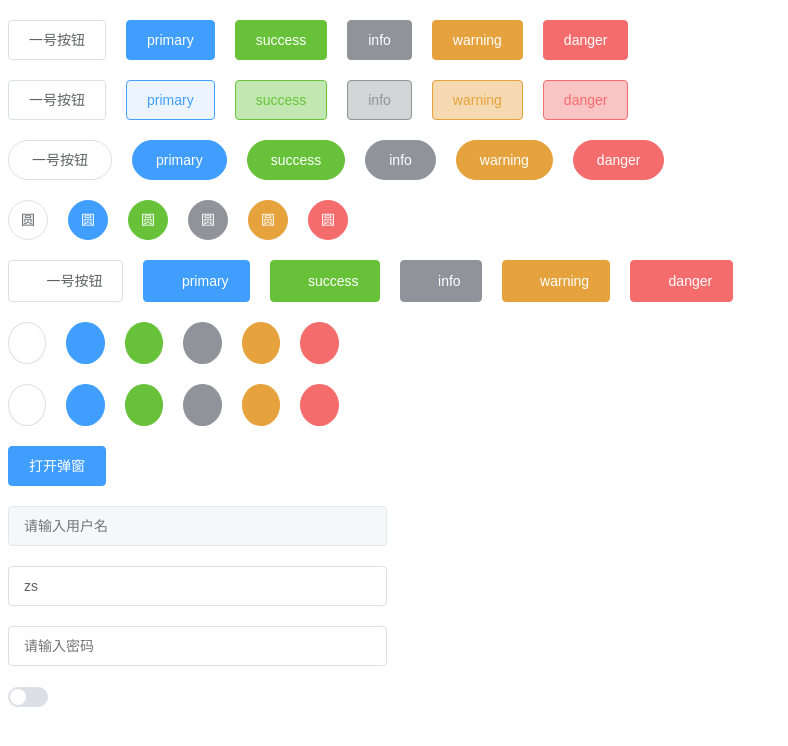
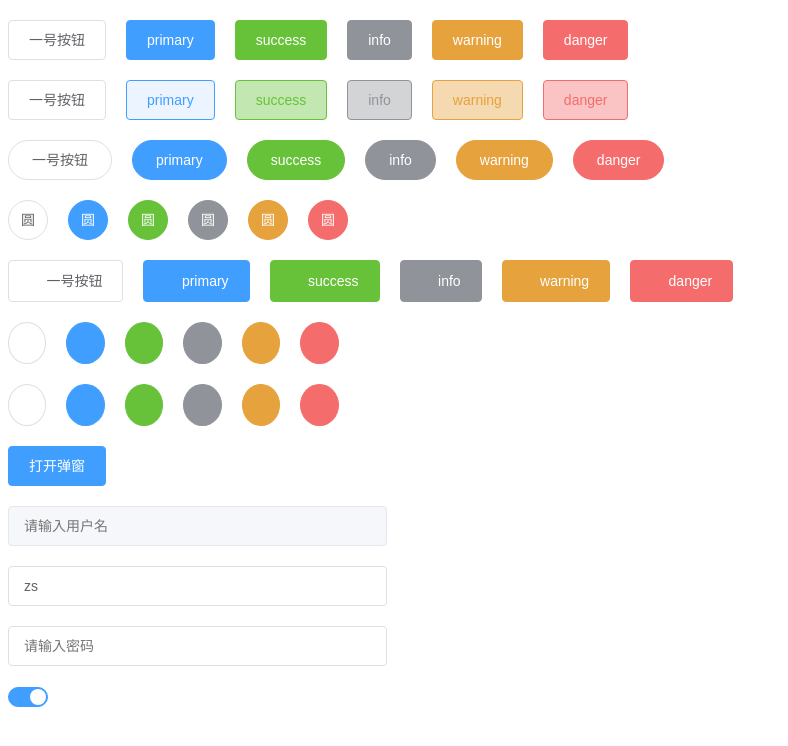
Before and after one commit to swaggylc/lc-ui, a Vue app: page / in a window 1280 px wide. Shown: the top 746 px of the page, without its empty margins (0-788 px from the left). Built offline with nearby package versions, Linux system fonts and the light colour scheme; a web font is replaced by a local one.

Commit message:
完成v-model的双向绑定与添加动态样式

```diff
--- a/src/App.vue
+++ b/src/App.vue
@@ -99,7 +99,7 @@
   </div>
   <div class="row">
     <div class="col">
-      <lc-switch></lc-switch>
+      <lc-switch v-model="switchActive" :name="switchName"></lc-switch>
     </div>
   </div>
 </template>
@@ -114,6 +114,8 @@ import { ref } from "vue";
 let visible = ref(false);
 let userName = ref("zs");
 let passWord = ref("");
+let switchName=ref('swaggy')
+let switchActive=ref('false')
 const fn = () => {
   console.log("123");
 };
--- a/src/components/switch/LcSwitch.vue
+++ b/src/components/switch/LcSwitch.vue
@@ -1,5 +1,9 @@
 <template>
-  <div class="lc-switch">
+  <div
+    class="lc-switch"
+    :class="{ 'is-checked': modelValue }"
+    @click="changeActive"
+  >
     <span class="lc-switch_core">
       <span class="lc-switch_button"></span>
     </span>
@@ -7,7 +11,24 @@
 </template>
 
 <script setup>
-name:"LcSwitch"
+name: "LcSwitch";
+import { ref, defineProps, defineEmits, computed } from "vue";
+const props = defineProps({
+  name: {
+    type: String,
+    default: "switch",
+  },
+  modelValue: {
+    type: Boolean,
+    default: false,
+  },
+});
+
+let $emits = defineEmits(["update:modelValue"]);
+
+const changeActive = () => {
+  $emits("update:modelValue", !props.modelValue);
+};
 </script>
 
 <style lang="scss" scoped>
@@ -44,4 +65,14 @@ name:"LcSwitch"
     }
   }
 }
+// 选中样式
+.is-checked {
+  .lc-switch_core {
+    border-color: #409eff;
+    background-color: #409eff;
+    .lc-switch_button {
+      transform: translateX(20px);
+    }
+  }
+}
 </style>
```
Also changed, not shown: 1 other file (tests, documents, lock files or other folders).
